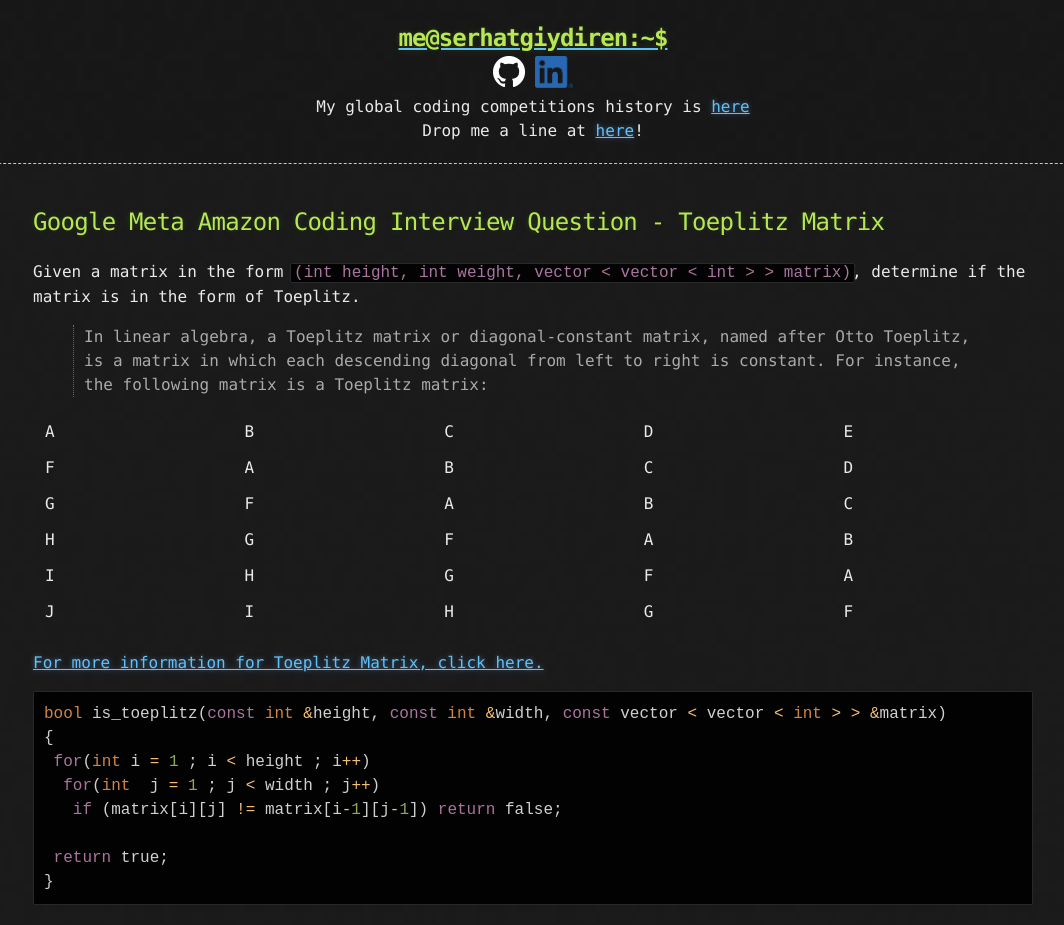
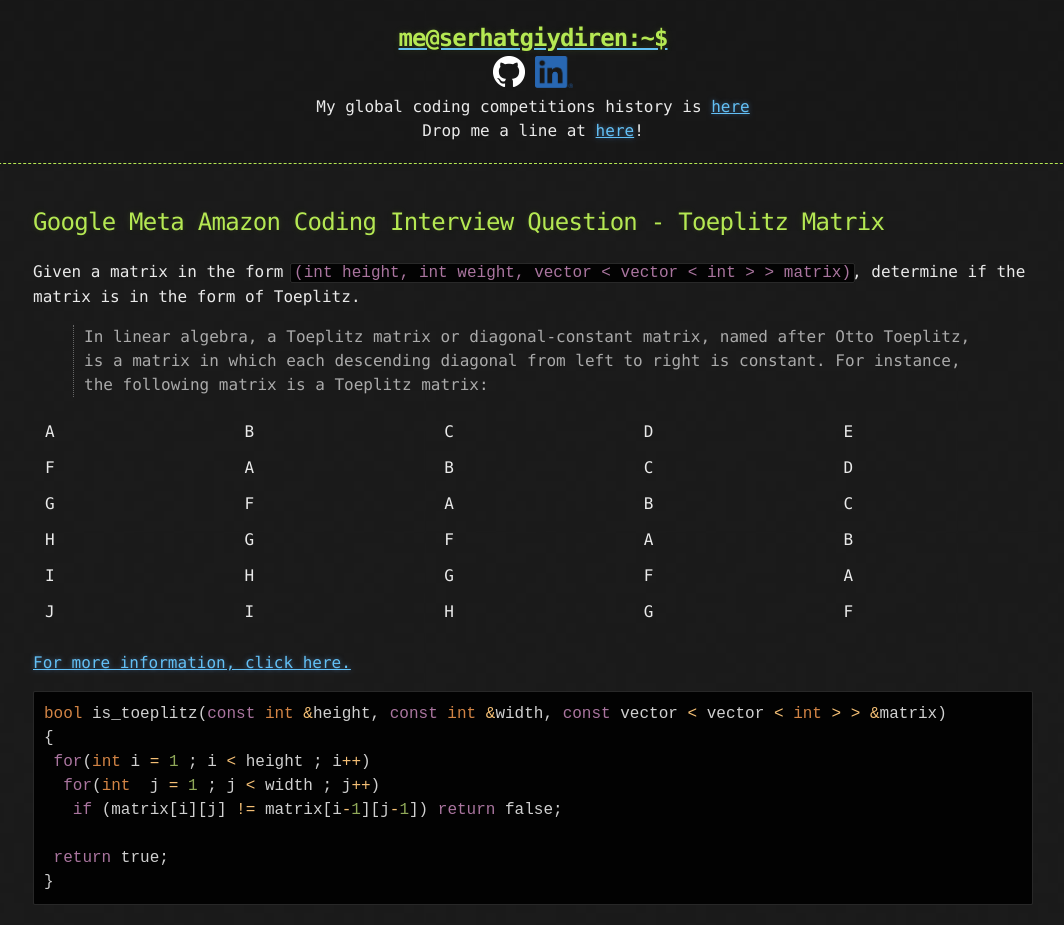
Before and after one commit to goodHunter27/serhatgiydiren.github.io, a Jekyll site: the page built from _posts/2020-01-24-google-meta-amazon-coding-interview-question-toeplitz-matrix.md, in a window 1280 px wide. Shown: the whole page, without its empty margins (107-1171 px from the left). Built offline with Jekyll 4.4.1, drawn with Linux system fonts in a browser that asks for light colours.

Commit message:
Update 2020-01-24-google-meta-amazon-coding-interview-question-toeplitz-matrix.md

````diff
--- a/_posts/2020-01-24-google-meta-amazon-coding-interview-question-toeplitz-matrix.md
+++ b/_posts/2020-01-24-google-meta-amazon-coding-interview-question-toeplitz-matrix.md
@@ -15,7 +15,7 @@
 | J | I | H | G | F
 
 
-[For more information for Toeplitz Matrix, click here.]([https://amzn.to/3vdVLXd](https://en.wikipedia.org/wiki/Toeplitz_matrix)){:target="_blank"}
+[For more information, click here.]([https://amzn.to/3vdVLXd](https://en.wikipedia.org/wiki/Toeplitz_matrix)){:target="_blank"}
 
 ```cpp
 bool is_toeplitz(const int &height, const int &width, const vector < vector < int > > &matrix)
````
